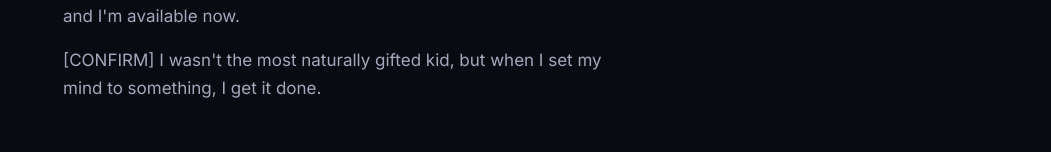
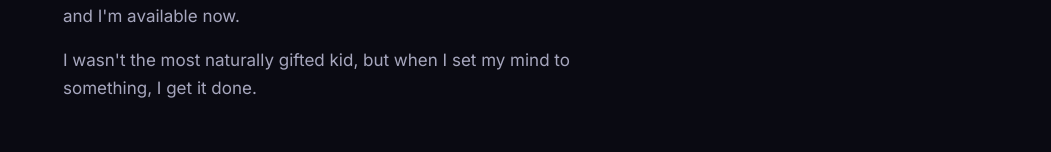
Before and after one commit to Tiioc/portfolio-site, a plain HTML site: page site/index.html in a window 1280 px wide. Shown: the part 212-364 px from the top of the page, without its empty margins (229-1280 px from the left). Drawn offline with Linux system fonts and the light colour scheme.

Commit message:
Ready for deploy: remove [CONFIRM] notes, add _headers, deploy folder excludes order-to-cash
- Drive line approved; sheet now shared view-only, so its note is gone.
- site/_headers keeps the one header the live site sends (nosniff).
- dist/ (not committed) is site/ minus order-to-cash/.

Co-Authored-By: Claude Opus 5.5 <noreply@anthropic.com>
Claude-Session: https://claude.ai/code/session_01NWxKmfUHu5VCSmWUkXNgoK

```diff
--- a/site/index.html
+++ b/site/index.html
@@ -20,7 +20,7 @@
   <div class="text">
     <h1>Tyler Bunn</h1>
     <p class="role">I'm a Project Management student at Boise State, living in Mukilteo, WA. I'm looking for operations, coordinator or front office roles in Seattle, and I'm available now.</p>
-    <p class="role">[CONFIRM] I wasn't the most naturally gifted kid, but when I set my mind to something, I get it done.</p>
+    <p class="role">I wasn't the most naturally gifted kid, but when I set my mind to something, I get it done.</p>
   </div>
   <img src="me.jpg" width="96" height="96" alt="Tyler Bunn">
 </header>
```
Also changed, not shown: site/member-billing/index.html (+0 -1 lines), 1 other file.
